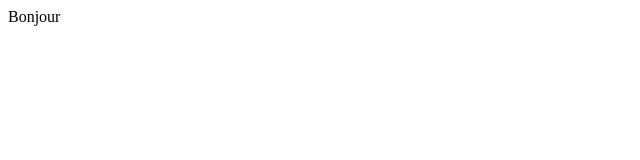
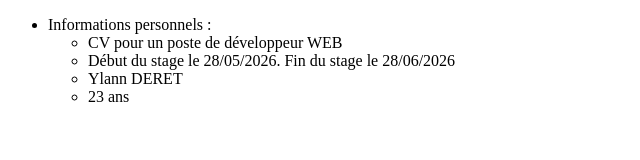
Before and after one commit to Yl4nnbis/AP3, a plain HTML site: page index.html in a window 1280 px wide. Shown: the whole page, without its empty margins (0-640 px from the left). Drawn offline with Linux system fonts and the light colour scheme.

Commit message:
Update index.html
entête du cv

```diff
--- a/index.html
+++ b/index.html
@@ -1,5 +1,21 @@
-<html>
+<!DOCTYPE html>
+<html lang="fr">
 <head>
+    <meta charset="UTF-8">
+    <title>CV</title>
 </head>
-<body>Bonjour</body>
+<body>
+    <ul>
+        <li>
+            Informations personnels :
+            <ul>
+                <li>CV pour un poste de développeur WEB</li>
+                <li>Début du stage le 28/05/2026. Fin du stage le 28/06/2026 </li>
+                <li>Ylann DERET</li>
+                <li>23 ans</li>
+            </ul>
+        </li>
+    </ul>
+
+</body>
 </html>
```
